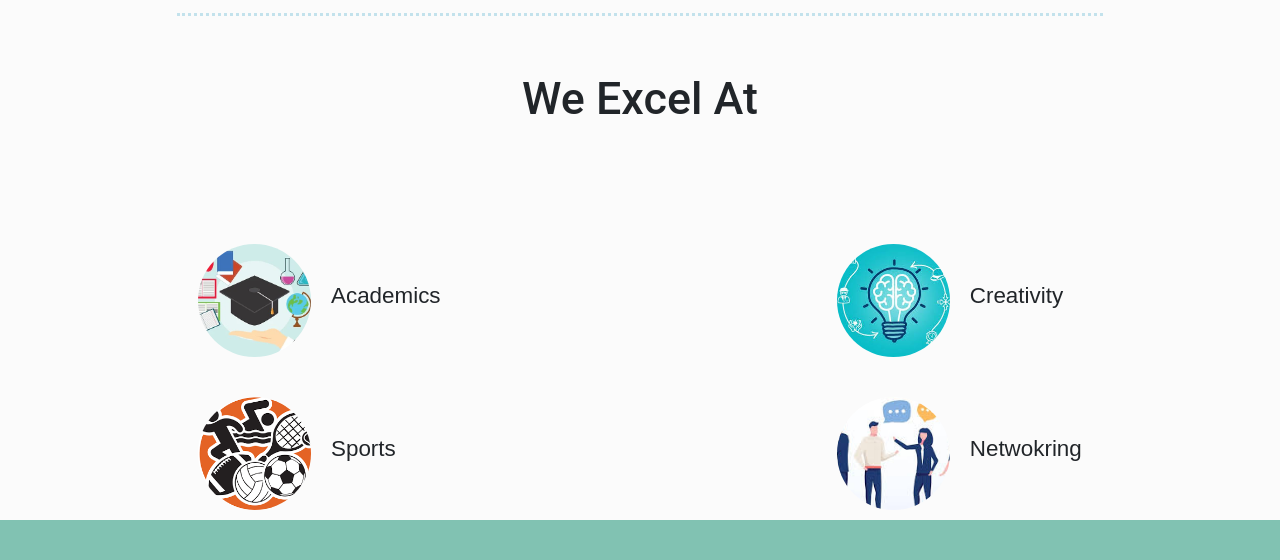
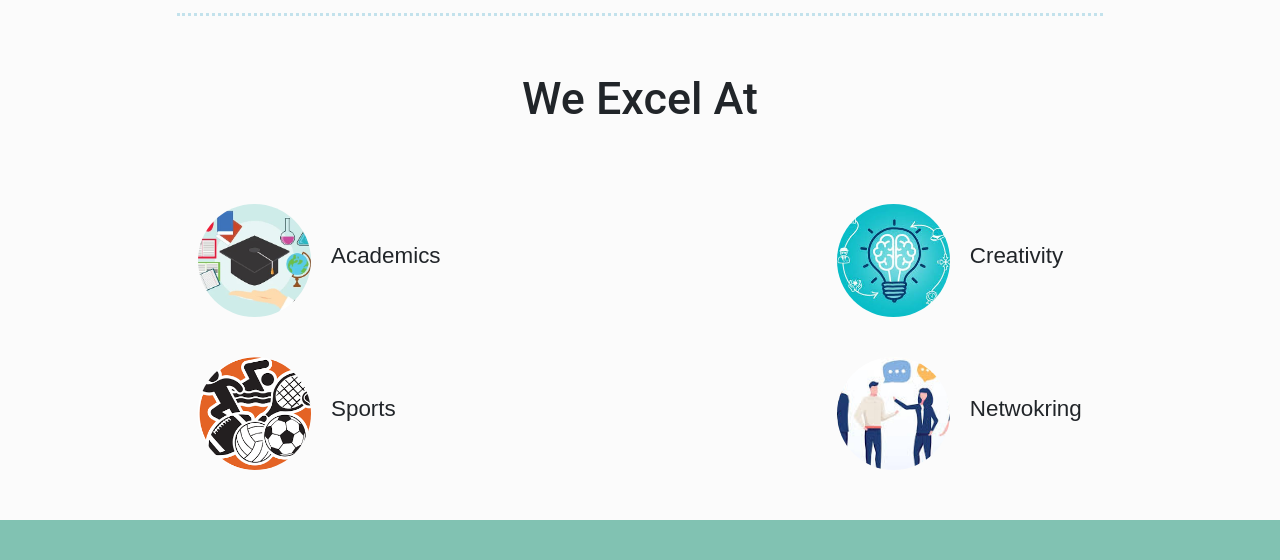
Before and after one commit to dundimanikanta/miniproject, a plain HTML site: page index.html in a window 1280 px wide. Shown: the part 2437-2997 px from the top of the page. Drawn offline with nearby package versions, Linux system fonts and the light colour scheme; a script that the page names is missing.

Commit message:
Update index.css

```diff
--- a/index.css
+++ b/index.css
@@ -120,7 +120,7 @@ background-color: rgba(108, 212, 195, 0.751);
    align-items: center;
    margin: 40px 0;
    opacity: 1;
-   transform: translateY(70px);
+   transform: translateY(30px);
  }
 
  .skills .skill .thumbnail {
```
